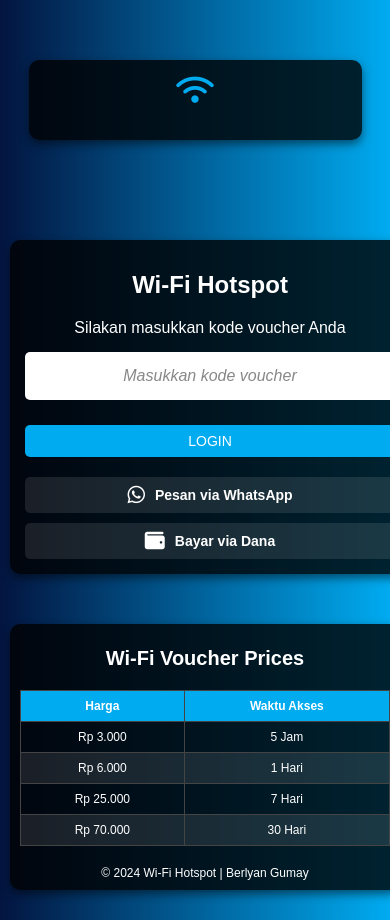
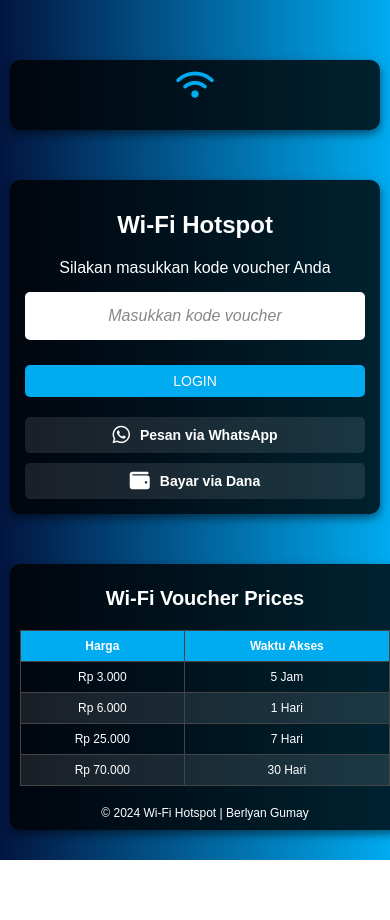
Before and after one commit to berlyan5268/wifi-voucer, a plain HTML site: page index.html in a window 390 px wide. After the commit the page ends 860 px from the top, so only its background shows below. Drawn offline with Linux system fonts and the light colour scheme.

Commit message:
styles.css

```diff
--- a/styles.css
+++ b/styles.css
@@ -6,21 +6,24 @@ body {
     text-align: center;
     margin: 0;
     padding: 0;
+    height: 100%;
 }
 
 /* Styling untuk container login */
 .login-container {
-    max-width: 400px;
+    max-width: 100%;
     width: 100%;
-    margin: 100px auto;
+    margin: 0 auto;
     background: rgba(0, 0, 0, 0.8);
     padding: 20px;
     border-radius: 10px;
     box-shadow: 0 4px 10px rgba(0, 0, 0, 0.5);
     text-align: center;
     box-sizing: border-box;
+    height: 100%;
 }
 
+/* Wifi Icon */
 .wifi-icon {
     font-size: 50px;
     color: #00abf0;
@@ -29,10 +32,16 @@ body {
 
 /* Styling responsif */
 @media screen and (max-width: 768px) {
+    body {
+        padding: 10px;
+        height: 100%;
+    }
+
     .login-container {
-        width: 90%;
+        width: 100%;
         margin-top: 50px;
         padding: 15px;
+        height: auto;
     }
 
     .wifi-icon {
@@ -41,6 +50,10 @@ body {
 }
 
 @media screen and (max-width: 480px) {
+    .login-container {
+        padding: 10px;
+    }
+
     .wifi-icon {
         font-size: 30px;
     }
@@ -48,13 +61,15 @@ body {
 
 /* Styling untuk kontainer utama */
 .container {
-    max-width: 400px;
+    max-width: 100%;
     width: 100%;
-    margin: 100px auto;
+    margin: 0 auto;
     background: rgba(0, 0, 0, 0.8);
     padding: 20px;
     border-radius: 10px;
     box-shadow: 0 4px 10px rgba(0, 0, 0, 0.5);
+    box-sizing: border-box;
+    height: 100%;
 }
 
 .container h1 {
@@ -190,11 +205,15 @@ footer {
         font-size: 14px;
         padding: 8px;
     }
+
+    footer {
+        font-size: 12px;
+    }
 }
 
 /* Voucher Container */
 .voucher-container {
-    max-width: 500px;
+    max-width: 100%;
     width: 100%;
     margin: 50px auto;
     background: rgba(0, 0, 0, 0.8);
@@ -237,30 +256,30 @@ footer {
 /* Responsif untuk tabel voucher */
 @media screen and (max-width: 768px) {
     .voucher-container {
-        width: 90%;
+        width: 90%; /* Lebar container lebih kecil */
         margin: 30px auto;
-        padding: 15px;
+        padding: 15px; /* Kurangi padding */
     }
 
     .voucher-table th, .voucher-table td {
-        padding: 10px;
-        font-size: 14px;
+        padding: 10px; /* Kurangi padding pada sel */
+        font-size: 14px; /* Perkecil font */
     }
 }
 
 @media screen and (max-width: 480px) {
     .voucher-container {
-        width: 100%;
+        width: 100%; /* Gunakan seluruh lebar layar */
         margin: 20px auto;
         padding: 10px;
     }
 
     .voucher-table th, .voucher-table td {
-        font-size: 12px;
-        padding: 8px;
+        font-size: 12px; /* Ukuran font lebih kecil untuk layar kecil */
+        padding: 8px; /* Padding lebih kecil */
     }
 
     .voucher-container h1 {
-        font-size: 20px;
+        font-size: 20px; /* Perkecil heading */
     }
 }
```
